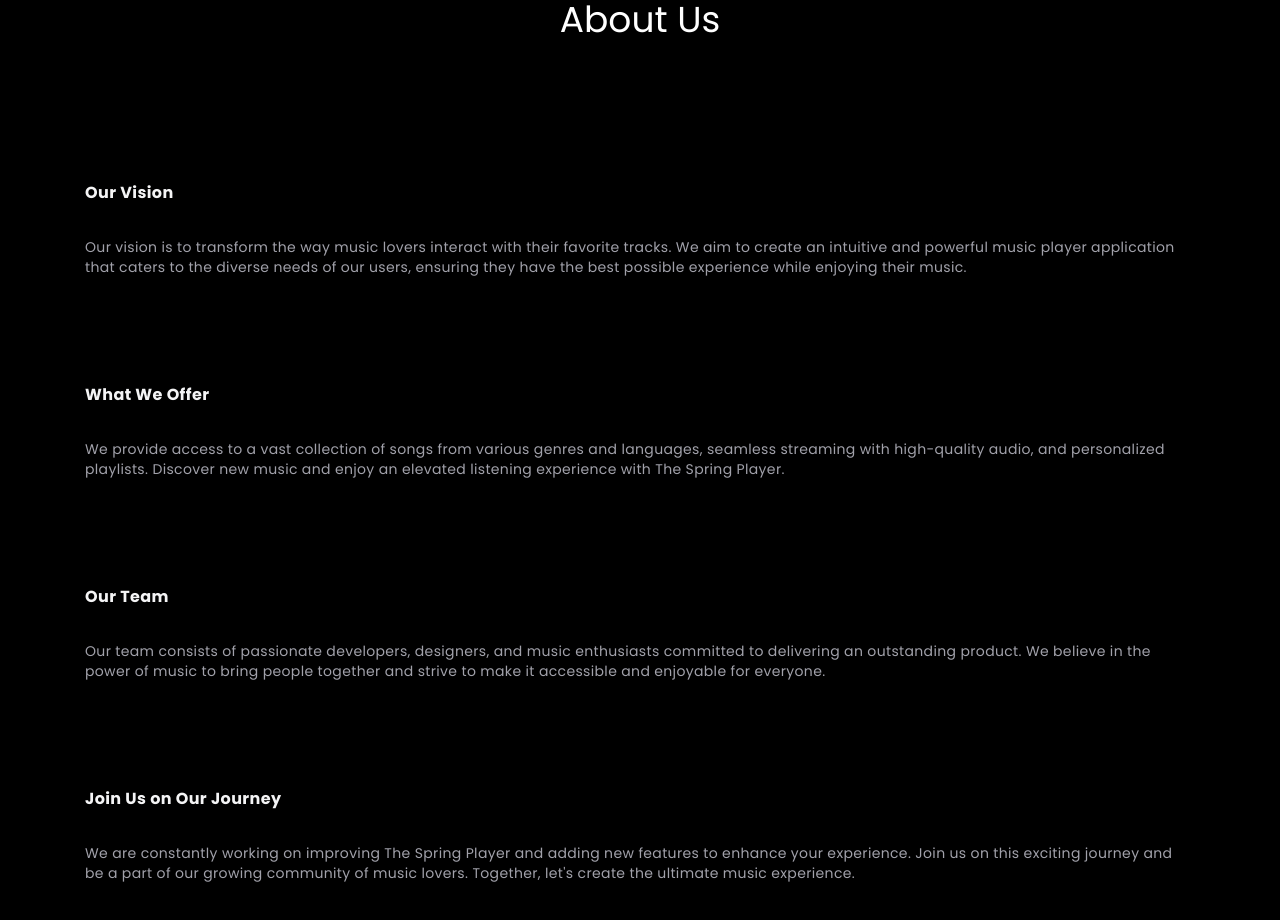
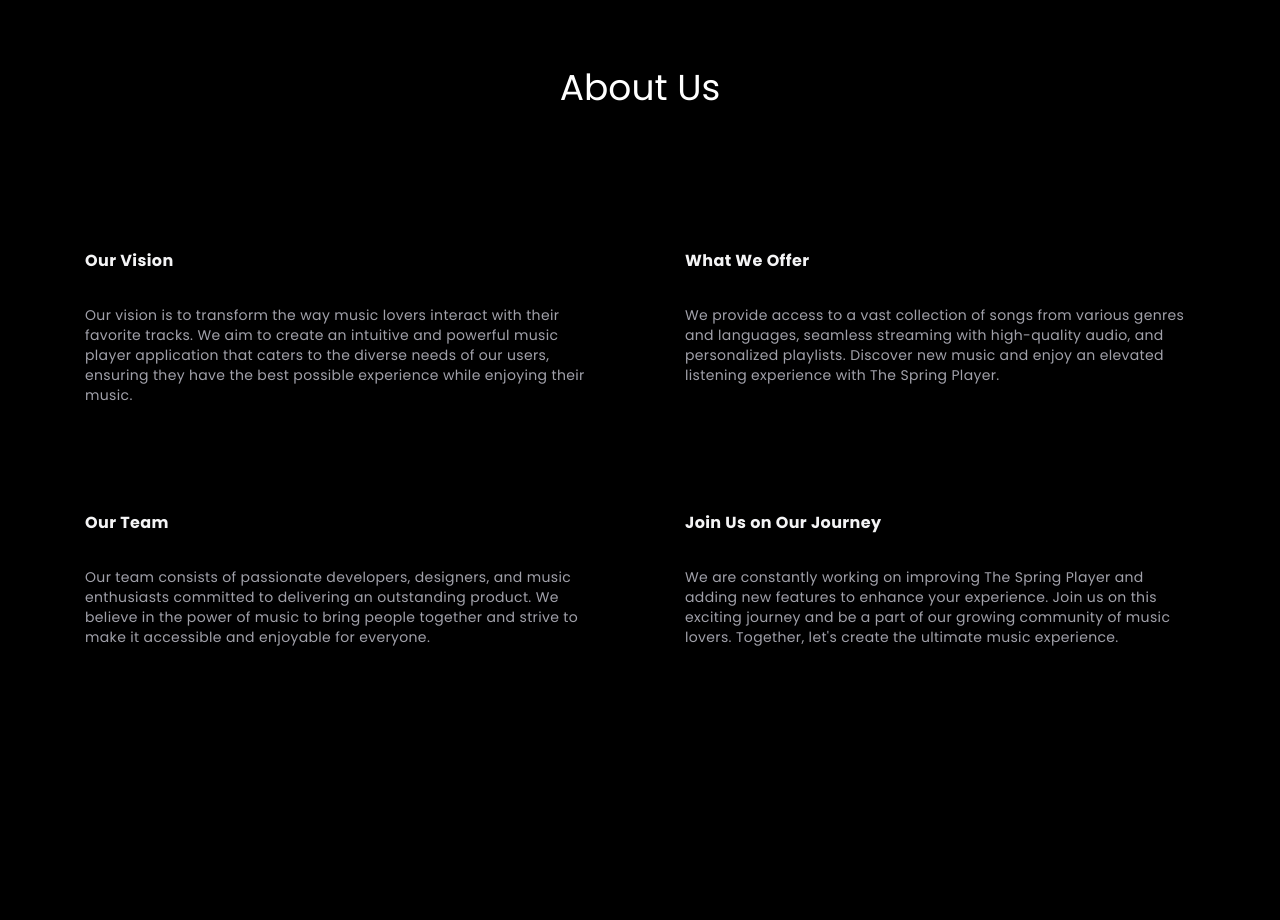
Before and after one commit to Satyam1923/Spring-Music-Player, a React (Vite) app in the folder frontend/: page /aboutus in a window 1280 px wide. Shown: the top 920 px of the page. After the commit the page ends 800 px from the top, so only its background shows below. Built offline with nearby package versions, Linux system fonts and the light colour scheme; no server answers.

Commit message:
Issue#446 fixed

```diff
--- a/frontend/src/components/aboutcard.jsx
+++ b/frontend/src/components/aboutcard.jsx
@@ -11,7 +11,12 @@
   const [hoveredIndex, setHoveredIndex] = useState(null);
 
   return (
-    <div className={cn("grid grid-cols-1 px-10 py-10", className)}>
+    <div
+      className={cn(
+        "grid grid-cols-1 cardmin:grid-cols-2 px-10 py-10",
+        className
+      )}
+    >
       {items.map((item, idx) => (
         <div
           key={idx}
--- a/frontend/tailwind.config.js
+++ b/frontend/tailwind.config.js
@@ -1,22 +1,20 @@
 /** @type {import('tailwindcss').Config} */
 export default {
-  content: [
-    "./index.html",
-    "./src/**/*.{js,ts,jsx,tsx}",
-  ],
+  content: ["./index.html", "./src/**/*.{js,ts,jsx,tsx}"],
   theme: {
     extend: {
       screens: {
-        'h-md': {'raw': '(max-height: 768px)'},
-        sm: {max:"690px"},
+        "h-md": { raw: "(max-height: 768px)" },
+        sm: { max: "690px" },
         lg: { max: "1800px" },
         lgm: { max: "1140px" },
         md: { max: "990px" },
         xs: { max: "480px" },
         minmd: "1700px",
         minlg: "2100px",
+        cardmin: "500px",
       },
     },
   },
   plugins: [],
-}
+};
```
Lines whose indentation alone changed are shown as unchanged.
